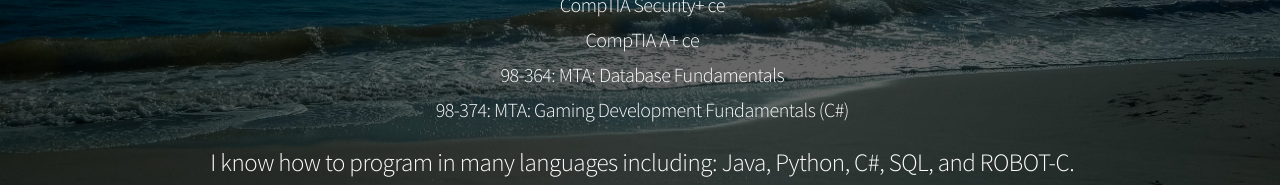
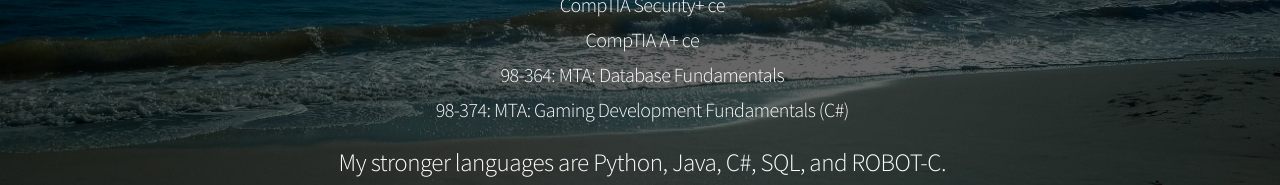
Before and after one commit to WesR/WesR.github.io, a plain HTML site: page about.html in a window 1280 px wide. Shown: the part 492-677 px from the top of the page. Drawn offline with Linux system fonts and the light colour scheme.

Commit message:
Update about.html

```diff
--- a/about.html
+++ b/about.html
@@ -34,7 +34,7 @@
 							<li>98-364: MTA: Database Fundamentals</li>
 							<li>98-374: MTA: Gaming Development Fundamentals (C#)</li>
 						</ul>
-						<p>I know how to program in many languages including: Java, Python, C#,  SQL, and ROBOT-C.</p>
+						<p>My stronger languages are Python, Java, C#,  SQL, and ROBOT-C.</p>
 				</header>
 				<!-- Footer -->
 					<footer id="footer">
```
